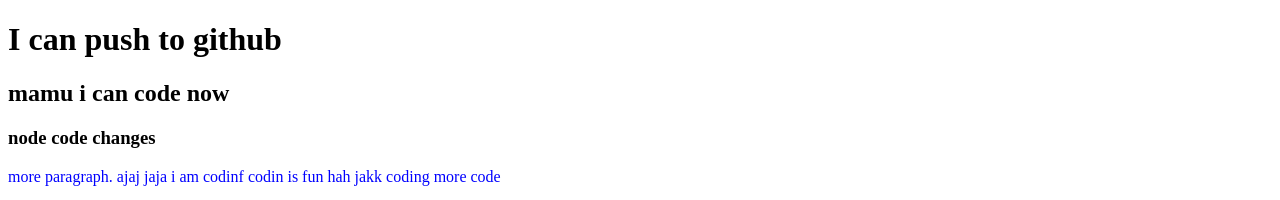
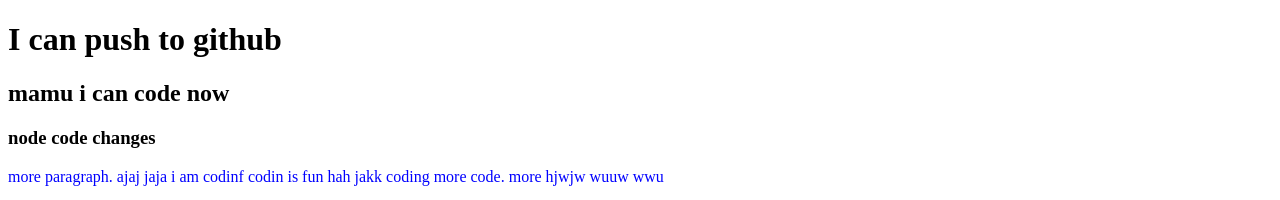
Before and after one commit to shahidpavel/my-second-repo, a plain HTML site: page index.html in a window 1280 px wide. Shown: the top 200 px of the page. Drawn offline with Linux system fonts and the light colour scheme; grey boxes are pictures that could not be loaded.

Commit message:
more line added

```diff
--- a/index.html
+++ b/index.html
@@ -12,7 +12,7 @@
     <h2>mamu i can code now</h2>
     <h3>node code changes</h3>
     <p>
-        more paragraph. ajaj jaja i am codinf codin is fun hah jakk coding more code
+        more paragraph. ajaj jaja i am codinf codin is fun hah jakk coding more code. more hjwjw wuuw wwu
     </p>
     <img src="hhhhh.jpg" alt="">
     <img src="kkkkk.jpg" alt="">
```
